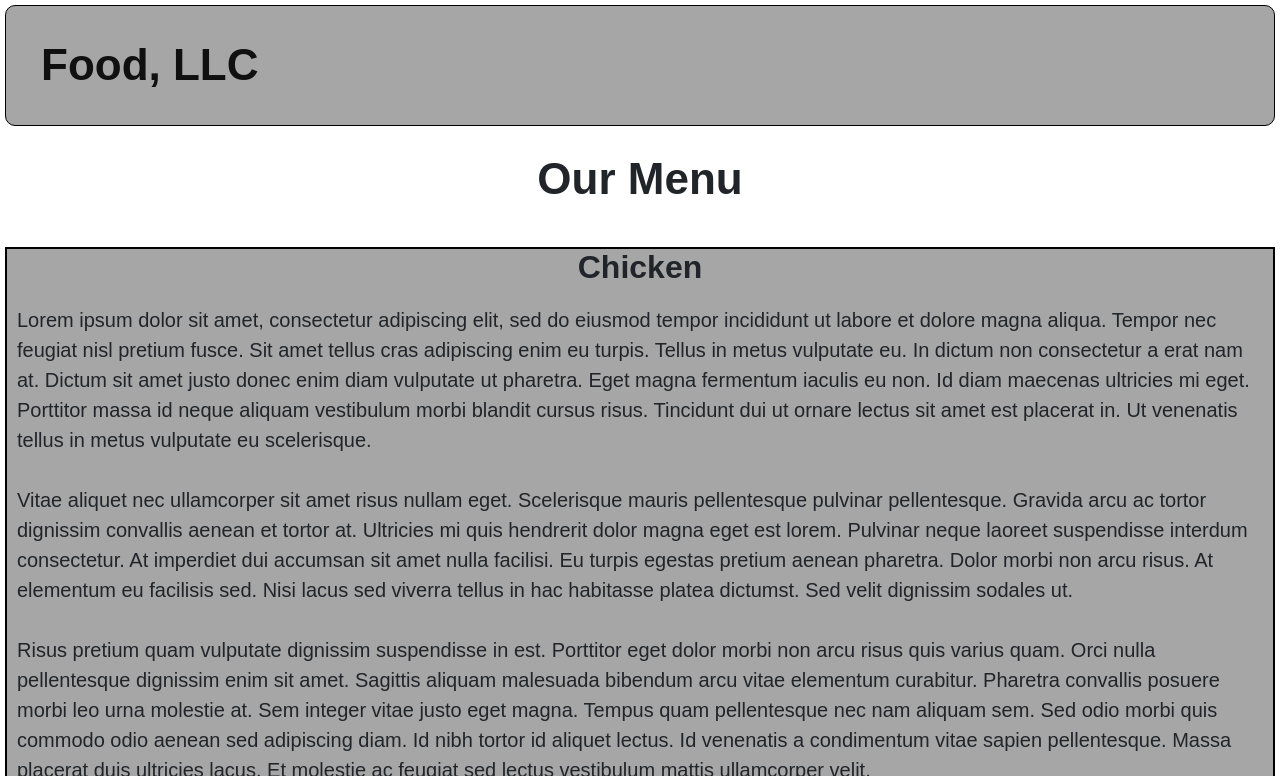
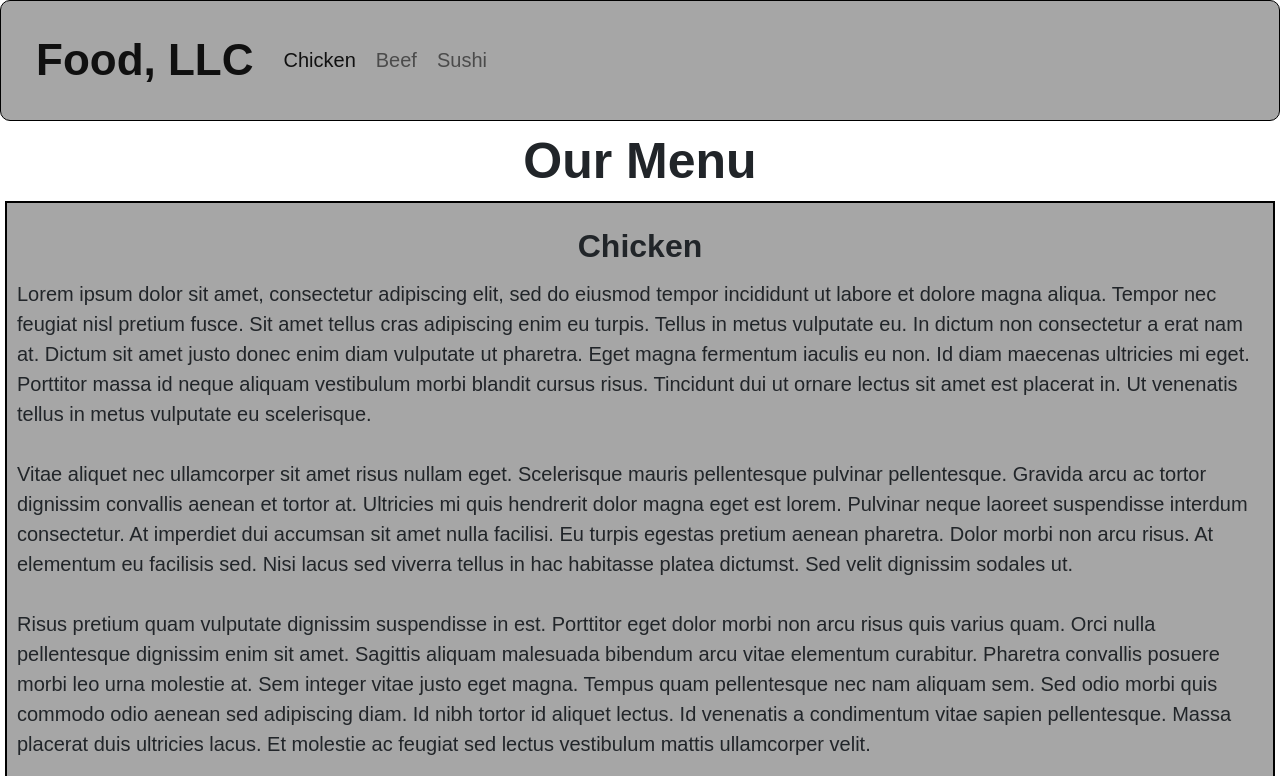
Before and after one commit to ajkGTHac/CourseraHTML, a plain HTML site: page Module3/index.html in a window 1280 px wide. Shown: the top 776 px of the page. Drawn offline with Linux system fonts and the light colour scheme; a script that the page names is missing.

Commit message:
Module 2 Updated

```diff
--- a/Module3/css/styles.css
+++ b/Module3/css/styles.css
@@ -2,26 +2,20 @@
    margin:0;
    padding:0;
    font-size: 20px;
-   font-weight: bold;
-   font-family: Arial, sans-serif;
-}
+   font-family: Arial, sans-serif; }
 
-#tagLine{text-align:center;
-	 font-size: 2.2em;
-    margin-top: 20px;
- margin-bottom: 35px;
-      clear: both;
-}
+h1{font-weight: 600;
+   margin: 10px; }
 
 .navbar {
    background-color: #a6a6a6;
    padding: 20px;
-    margin:  5px;
    border:  1px solid black;
    border-radius: 10px;
    }
 
-.navbar-brand {color:black;
+.navbar-brand {
+   color:black;
    font-weight: bold;
    font-family: Arial, sans-serif;
    font-size: 2.2em; }
@@ -30,13 +24,11 @@
     background-color: #a6a6a6;
 	padding: 10px;
     margin:   5px;
-	border: 2px solid black;
-	font-weight: 300;
-}
+	border: 2px solid black; }
 
-.menuDesc p{font-size: 1.6em;
+.menuDesc span{font-size: 1.6em;
     line-height:0.5;
     font-weight: 550;
-	margin-bottom: 30px;
+	padding: 25px 25px;
 	text-align: center;
- }
+	display: block;  }
--- a/Module3/index.html
+++ b/Module3/index.html
@@ -19,9 +19,9 @@
 			</button>
 			<div class="collapse navbar-collapse" id="navbarNavAltMarkup">
 			  <div class="navbar-nav">
-				<a class="nav-link d-lg-none d-flex justify-content-center" aria-current="page" href="#">Chicken</a>
-				<a class="nav-link d-lg-none d-flex justify-content-center" href="#Beef">Beef</a>
-				<a class="nav-link d-lg-none d-flex justify-content-center" href="#Sushi">Sushi</a>
+				<a class="nav-link d-flex justify-content-center active" aria-current="page" href="#Chicken">Chicken</a>
+				<a class="nav-link d-flex justify-content-center" href="#Beef">Beef</a>
+				<a class="nav-link d-flex justify-content-center" href="#Sushi">Sushi</a>
 			  </div>
 			</div>
 		  </div>
@@ -29,25 +29,33 @@
 
    </header>
    <!--  Main Body  -->
-      <div id="tagLine">Our Menu</div>
+      <div class="text-center">
+           <h1>Our Menu</h1>
+	  </div>
 	  <div class="menuDesc">
-	    <p id="Chicken">Chicken</p>Lorem ipsum dolor sit amet, consectetur adipiscing elit, sed do eiusmod tempor incididunt ut labore et dolore magna aliqua. Tempor nec feugiat nisl pretium fusce. Sit amet tellus cras adipiscing enim eu turpis. Tellus in metus vulputate eu. In dictum non consectetur a erat nam at. Dictum sit amet justo donec enim diam vulputate ut pharetra. Eget magna fermentum iaculis eu non. Id diam maecenas ultricies mi eget. Porttitor massa id neque aliquam vestibulum morbi blandit cursus risus. Tincidunt dui ut ornare lectus sit amet est placerat in. Ut venenatis tellus in metus vulputate eu scelerisque.
+        <div>
+	      <span id="Chicken">Chicken</span>
+		  <p>Lorem ipsum dolor sit amet, consectetur adipiscing elit, sed do eiusmod tempor incididunt ut labore et dolore magna aliqua. Tempor nec feugiat nisl pretium fusce. Sit amet tellus cras adipiscing enim eu turpis. Tellus in metus vulputate eu. In dictum non consectetur a erat nam at. Dictum sit amet justo donec enim diam vulputate ut pharetra. Eget magna fermentum iaculis eu non. Id diam maecenas ultricies mi eget. Porttitor massa id neque aliquam vestibulum morbi blandit cursus risus. Tincidunt dui ut ornare lectus sit amet est placerat in. Ut venenatis tellus in metus vulputate eu scelerisque.
             <br> <br>Vitae aliquet nec ullamcorper sit amet risus nullam eget. Scelerisque mauris pellentesque pulvinar pellentesque. Gravida arcu ac tortor dignissim convallis aenean et tortor at. Ultricies mi quis hendrerit dolor magna eget est lorem. Pulvinar neque laoreet suspendisse interdum consectetur. At imperdiet dui accumsan sit amet nulla facilisi. Eu turpis egestas pretium aenean pharetra. Dolor morbi non arcu risus. At elementum eu facilisis sed. Nisi lacus sed viverra tellus in hac habitasse platea dictumst. Sed velit dignissim sodales ut.
 		    <br> <br>Risus pretium quam vulputate dignissim suspendisse in est. Porttitor eget dolor morbi non arcu risus quis varius quam. Orci nulla pellentesque dignissim enim sit amet. Sagittis aliquam malesuada bibendum arcu vitae elementum curabitur. Pharetra convallis posuere morbi leo urna molestie at. Sem integer vitae justo eget magna. Tempus quam pellentesque nec nam aliquam sem. Sed odio morbi quis commodo odio aenean sed adipiscing diam. Id nibh tortor id aliquet lectus. Id venenatis a condimentum vitae sapien pellentesque. Massa placerat duis ultricies lacus. Et molestie ac feugiat sed lectus vestibulum mattis ullamcorper velit.
-		 <br> <br>Cum sociis natoque penatibus et magnis dis parturient. Odio pellentesque diam volutpat commodo. Curabitur vitae nunc sed velit dignissim sodales. Ut consequat semper viverra nam libero justo laoreet sit. Cursus euismod quis viverra nibh cras pulvinar. Faucibus purus in massa tempor nec feugiat nisl pretium fusce. Nibh mauris cursus mattis molestie a iaculis at erat pellentesque. Urna duis convallis convallis tellus id interdum. Sed lectus vestibulum mattis ullamcorper velit sed ullamcorper morbi. Donec ultrices tincidunt arcu non sodales neque. Sed odio morbi quis commodo odio aenean sed. Euismod elementum nisi quis eleifend quam. Integer eget aliquet nibh praesent tristique magna sit amet. Adipiscing enim eu turpis egestas pretium aenean pharetra magna ac. Tellus orci ac auctor augue mauris. Varius vel pharetra vel turpis nunc eget lorem dolor sed. Elementum nibh tellus molestie nunc non blandit massa enim. Tortor at auctor urna nunc id cursus metus aliquam eleifend.
-		 <br> <br>Sit amet nisl suscipit adipiscing bibendum est ultricies integer. Varius morbi enim nunc faucibus a pellentesque. Lorem dolor sed viverra ipsum nunc aliquet bibendum enim facilisis. Eu ultrices vitae auctor eu augue. Tempus urna et pharetra pharetra massa massa ultricies mi. Integer vitae justo eget magna fermentum iaculis eu. Feugiat vivamus at augue eget arcu dictum varius. Elementum sagittis vitae et leo. Condimentum id venenatis a condimentum vitae. Tempor orci eu lobortis elementum nibh tellus molestie.
+		  </p>
+		</div>
 
-	  <p id="Beef">Beef</p>Lorem ipsum dolor sit amet, consectetur adipiscing elit, sed do eiusmod tempor incididunt ut labore et dolore magna aliqua. Tempor nec feugiat nisl pretium fusce. Sit amet tellus cras adipiscing enim eu turpis. Tellus in metus vulputate eu. In dictum non consectetur a erat nam at. Dictum sit amet justo donec enim diam vulputate ut pharetra. Eget magna fermentum iaculis eu non. Id diam maecenas ultricies mi eget. Porttitor massa id neque aliquam vestibulum morbi blandit cursus risus. Tincidunt dui ut ornare lectus sit amet est placerat in. Ut venenatis tellus in metus vulputate eu scelerisque.
+		<div>
+	      <span id="Beef">Beef</span>
+		  <p>Lorem ipsum dolor sit amet, consectetur adipiscing elit, sed do eiusmod tempor incididunt ut labore et dolore magna aliqua. Tempor nec feugiat nisl pretium fusce. Sit amet tellus cras adipiscing enim eu turpis. Tellus in metus vulputate eu. In dictum non consectetur a erat nam at. Dictum sit amet justo donec enim diam vulputate ut pharetra. Eget magna fermentum iaculis eu non. Id diam maecenas ultricies mi eget. Porttitor massa id neque aliquam vestibulum morbi blandit cursus risus. Tincidunt dui ut ornare lectus sit amet est placerat in. Ut venenatis tellus in metus vulputate eu scelerisque.
              <br> <br>Vitae aliquet nec ullamcorper sit amet risus nullam eget. Scelerisque mauris pellentesque pulvinar pellentesque. Gravida arcu ac tortor dignissim convallis aenean et tortor at. Ultricies mi quis hendrerit dolor magna eget est lorem. Pulvinar neque laoreet suspendisse interdum consectetur. At imperdiet dui accumsan sit amet nulla facilisi. Eu turpis egestas pretium aenean pharetra. Dolor morbi non arcu risus. At elementum eu facilisis sed. Nisi lacus sed viverra tellus in hac habitasse platea dictumst. Sed velit dignissim sodales ut.
 		     <br> <br>Risus pretium quam vulputate dignissim suspendisse in est. Porttitor eget dolor morbi non arcu risus quis varius quam. Orci nulla pellentesque dignissim enim sit amet. Sagittis aliquam malesuada bibendum arcu vitae elementum curabitur. Pharetra convallis posuere morbi leo urna molestie at. Sem integer vitae justo eget magna. Tempus quam pellentesque nec nam aliquam sem. Sed odio morbi quis commodo odio aenean sed adipiscing diam. Id nibh tortor id aliquet lectus. Id venenatis a condimentum vitae sapien pellentesque. Massa placerat duis ultricies lacus. Et molestie ac feugiat sed lectus vestibulum mattis ullamcorper velit.
-		 <br> <br>Cum sociis natoque penatibus et magnis dis parturient. Odio pellentesque diam volutpat commodo. Curabitur vitae nunc sed velit dignissim sodales. Ut consequat semper viverra nam libero justo laoreet sit. Cursus euismod quis viverra nibh cras pulvinar. Faucibus purus in massa tempor nec feugiat nisl pretium fusce. Nibh mauris cursus mattis molestie a iaculis at erat pellentesque. Urna duis convallis convallis tellus id interdum. Sed lectus vestibulum mattis ullamcorper velit sed ullamcorper morbi. Donec ultrices tincidunt arcu non sodales neque. Sed odio morbi quis commodo odio aenean sed. Euismod elementum nisi quis eleifend quam. Integer eget aliquet nibh praesent tristique magna sit amet. Adipiscing enim eu turpis egestas pretium aenean pharetra magna ac. Tellus orci ac auctor augue mauris. Varius vel pharetra vel turpis nunc eget lorem dolor sed. Elementum nibh tellus molestie nunc non blandit massa enim. Tortor at auctor urna nunc id cursus metus aliquam eleifend.
-		 <br> <br>Sit amet nisl suscipit adipiscing bibendum est ultricies integer. Varius morbi enim nunc faucibus a pellentesque. Lorem dolor sed viverra ipsum nunc aliquet bibendum enim facilisis. Eu ultrices vitae auctor eu augue. Tempus urna et pharetra pharetra massa massa ultricies mi. Integer vitae justo eget magna fermentum iaculis eu. Feugiat vivamus at augue eget arcu dictum varius. Elementum sagittis vitae et leo. Condimentum id venenatis a condimentum vitae. Tempor orci eu lobortis elementum nibh tellus molestie.
+ 		  </p>
+		</div>
 
-	  <p id="Sushi">Sushi</p>Lorem ipsum dolor sit amet, consectetur adipiscing elit, sed do eiusmod tempor incididunt ut labore et dolore magna aliqua. Tempor nec feugiat nisl pretium fusce. Sit amet tellus cras adipiscing enim eu turpis. Tellus in metus vulputate eu. In dictum non consectetur a erat nam at. Dictum sit amet justo donec enim diam vulputate ut pharetra. Eget magna fermentum iaculis eu non. Id diam maecenas ultricies mi eget. Porttitor massa id neque aliquam vestibulum morbi blandit cursus risus. Tincidunt dui ut ornare lectus sit amet est placerat in. Ut venenatis tellus in metus vulputate eu scelerisque.
+		<div>
+	      <span id="Sushi">Sushi</span>
+		  <p>Lorem ipsum dolor sit amet, consectetur adipiscing elit, sed do eiusmod tempor incididunt ut labore et dolore magna aliqua. Tempor nec feugiat nisl pretium fusce. Sit amet tellus cras adipiscing enim eu turpis. Tellus in metus vulputate eu. In dictum non consectetur a erat nam at. Dictum sit amet justo donec enim diam vulputate ut pharetra. Eget magna fermentum iaculis eu non. Id diam maecenas ultricies mi eget. Porttitor massa id neque aliquam vestibulum morbi blandit cursus risus. Tincidunt dui ut ornare lectus sit amet est placerat in. Ut venenatis tellus in metus vulputate eu scelerisque.
             <br> <br>Vitae aliquet nec ullamcorper sit amet risus nullam eget. Scelerisque mauris pellentesque pulvinar pellentesque. Gravida arcu ac tortor dignissim convallis aenean et tortor at. Ultricies mi quis hendrerit dolor magna eget est lorem. Pulvinar neque laoreet suspendisse interdum consectetur. At imperdiet dui accumsan sit amet nulla facilisi. Eu turpis egestas pretium aenean pharetra. Dolor morbi non arcu risus. At elementum eu facilisis sed. Nisi lacus sed viverra tellus in hac habitasse platea dictumst. Sed velit dignissim sodales ut.
 		    <br> <br>Risus pretium quam vulputate dignissim suspendisse in est. Porttitor eget dolor morbi non arcu risus quis varius quam. Orci nulla pellentesque dignissim enim sit amet. Sagittis aliquam malesuada bibendum arcu vitae elementum curabitur. Pharetra convallis posuere morbi leo urna molestie at. Sem integer vitae justo eget magna. Tempus quam pellentesque nec nam aliquam sem. Sed odio morbi quis commodo odio aenean sed adipiscing diam. Id nibh tortor id aliquet lectus. Id venenatis a condimentum vitae sapien pellentesque. Massa placerat duis ultricies lacus. Et molestie ac feugiat sed lectus vestibulum mattis ullamcorper velit.
-		 <br> <br>Cum sociis natoque penatibus et magnis dis parturient. Odio pellentesque diam volutpat commodo. Curabitur vitae nunc sed velit dignissim sodales. Ut consequat semper viverra nam libero justo laoreet sit. Cursus euismod quis viverra nibh cras pulvinar. Faucibus purus in massa tempor nec feugiat nisl pretium fusce. Nibh mauris cursus mattis molestie a iaculis at erat pellentesque. Urna duis convallis convallis tellus id interdum. Sed lectus vestibulum mattis ullamcorper velit sed ullamcorper morbi. Donec ultrices tincidunt arcu non sodales neque. Sed odio morbi quis commodo odio aenean sed. Euismod elementum nisi quis eleifend quam. Integer eget aliquet nibh praesent tristique magna sit amet. Adipiscing enim eu turpis egestas pretium aenean pharetra magna ac. Tellus orci ac auctor augue mauris. Varius vel pharetra vel turpis nunc eget lorem dolor sed. Elementum nibh tellus molestie nunc non blandit massa enim. Tortor at auctor urna nunc id cursus metus aliquam eleifend.
-		 <br> <br>Sit amet nisl suscipit adipiscing bibendum est ultricies integer. Varius morbi enim nunc faucibus a pellentesque. Lorem dolor sed viverra ipsum nunc aliquet bibendum enim facilisis. Eu ultrices vitae auctor eu augue. Tempus urna et pharetra pharetra massa massa ultricies mi. Integer vitae justo eget magna fermentum iaculis eu. Feugiat vivamus at augue eget arcu dictum varius. Elementum sagittis vitae et leo. Condimentum id venenatis a condimentum vitae. Tempor orci eu lobortis elementum nibh tellus molestie.
+ 		  </p>
+	    </div>
 	</div>
 
       <!-- jQuery (Bootstrap JS plugins depend on it) -->
```
Lines whose indentation alone changed are shown as unchanged.
